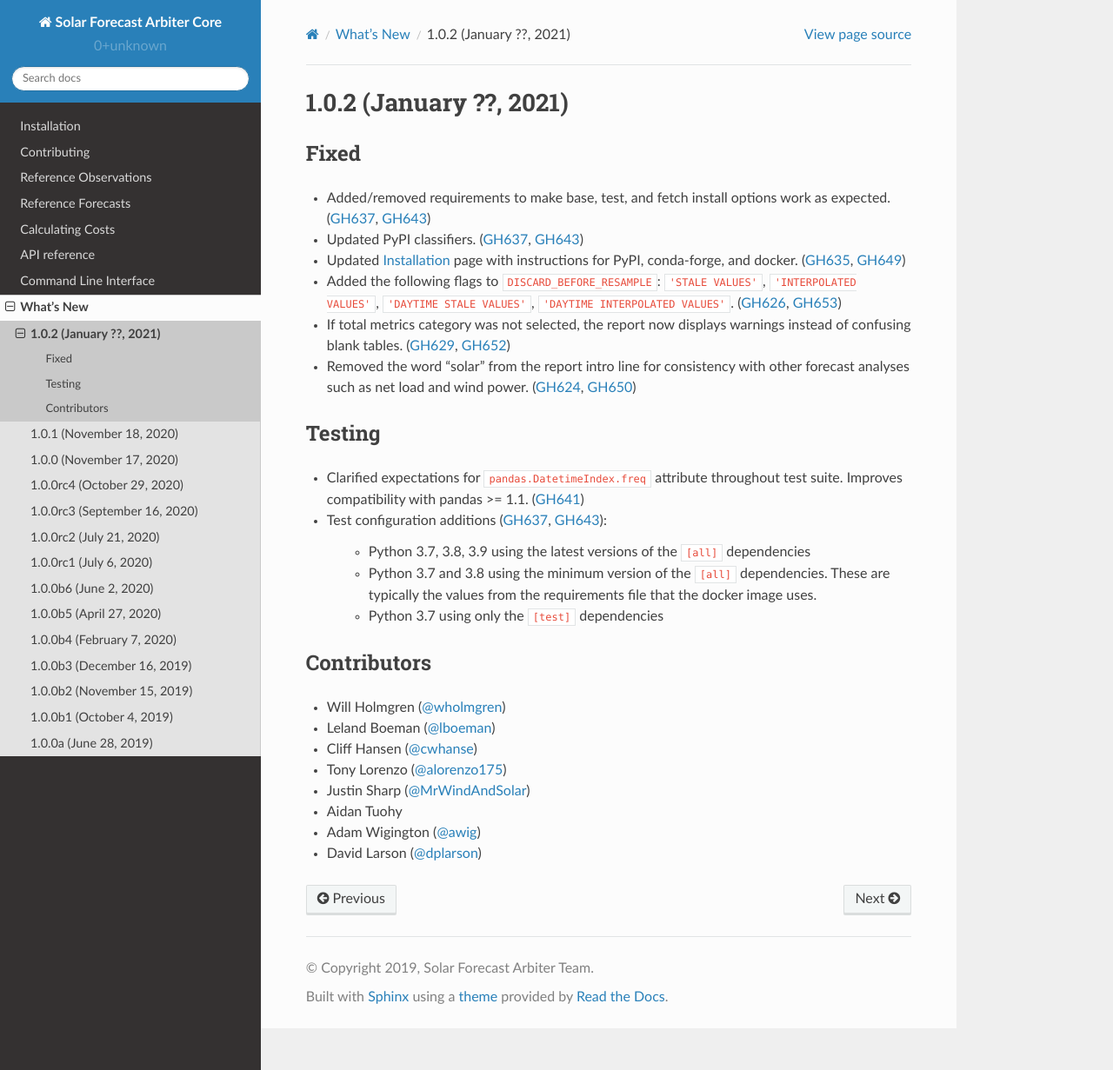
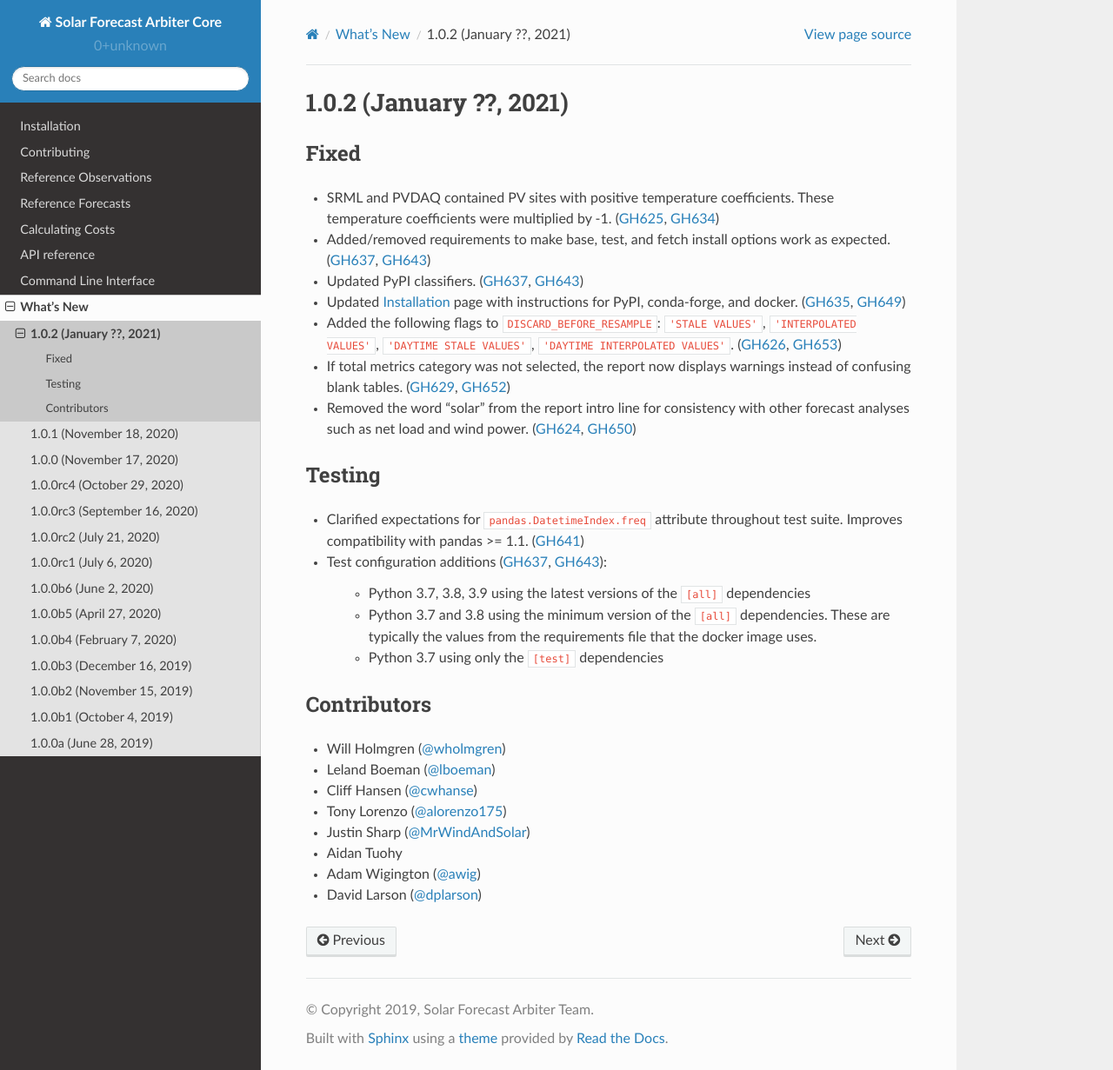
Before and after one commit to SolarArbiter/solarforecastarbiter-core, a Sphinx documentation site: the page built from docs/source/whatsnew/1.0.2.rst, in a window 1280 px wide and 1231 px high. Shown: the whole window at 87% size. Built offline with Sphinx 7.4.7 and the Read the Docs theme 2.0.0, drawn with Linux system fonts in a browser that asks for light colours.

Commit message:
make srml and pvdaq temp coeffs negative (#634)
* make srml and pvdaq temp coeffs negative

* whats new

* even worse that the wrong sign is tested

```diff
--- a/docs/source/whatsnew/1.0.2.rst
+++ b/docs/source/whatsnew/1.0.2.rst
@@ -1,6 +1,7 @@
 .. _whatsnew_102:
 
 .. py:currentmodule:: solarforecastarbiter
+
 
 1.0.2 (January ??, 2021)
 -------------------------
@@ -8,6 +9,9 @@
 Fixed
 ~~~~~
 
+* SRML and PVDAQ contained PV sites with positive temperature coefficients.
+  These temperature coefficients were multiplied by -1.
+  (:issue:`625`, :pull:`634`)
 * Added/removed requirements to make base, test, and fetch install options
   work as expected. (:issue:`637`, :pull:`643`)
 * Updated PyPI classifiers. (:issue:`637`, :pull:`643`)
@@ -34,7 +38,6 @@ Testing
     * Python 3.7 and 3.8 using the minimum version of the ``[all]`` dependencies. These are typically the values from the requirements file that the docker image uses.
     * Python 3.7 using only the ``[test]`` dependencies
 
-
 Contributors
 ~~~~~~~~~~~~
 
```
Also changed, not shown: 3 other files.
